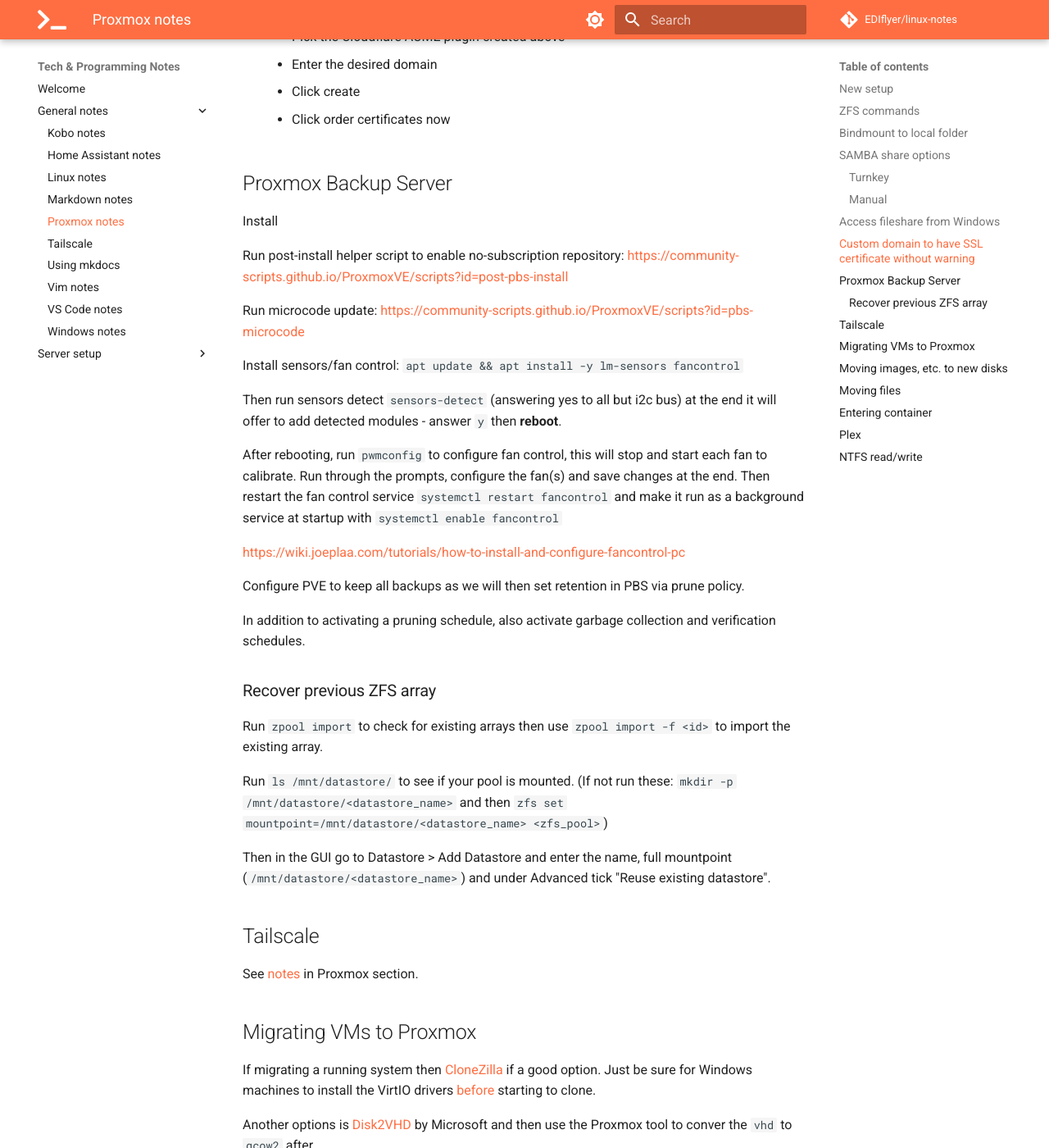
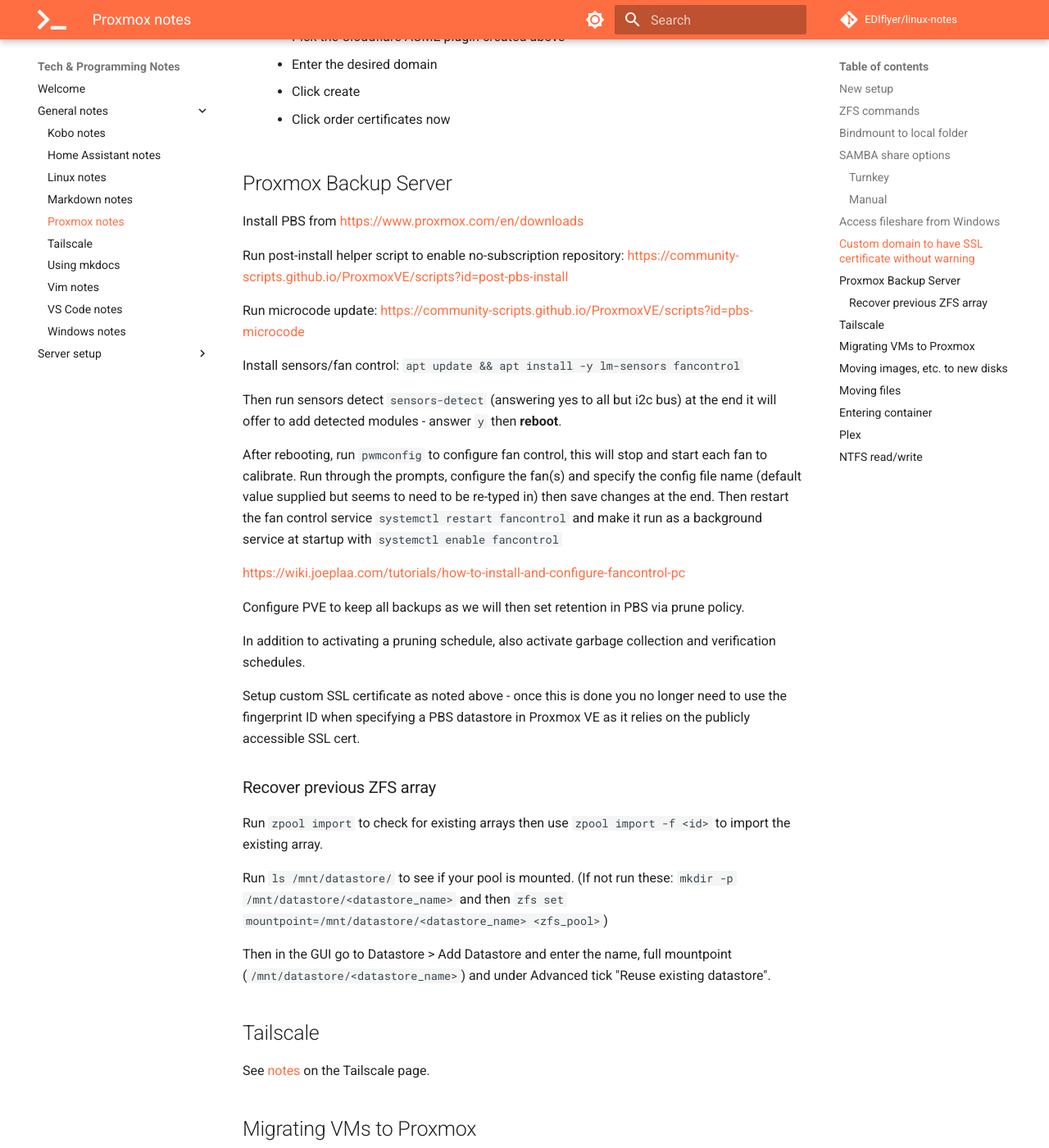
Before and after one commit to EDIflyer/linux-notes, an MkDocs documentation site: the page built from docs/general-notes/proxmox_notes.md, in a window 1280 px wide and 1400 px high, scrolled down 3041 px. Shown: the whole window at 82% size. Built offline with MkDocs 1.6.1 and Material for MkDocs 9.7.7, drawn with Linux system fonts in a browser that asks for light colours; comment, search, counter and statistics services are not loaded; some of the changed text lies outside the part shown.

Commit message:
docs: update PBS notes

```diff
--- a/docs/general-notes/proxmox_notes.md
+++ b/docs/general-notes/proxmox_notes.md
@@ -12,7 +12,6 @@
 ## ZFS commands
 `zpool list` to see ZFS pool information
 `zfs list` to see ZFS mount information
-
 
 ## Bindmount to local folder
 Change ownership - 100000 + LXC UID https://www.itsembedded.com/sysadmin/proxmox_bind_unprivileged_lxc/
@@ -60,7 +59,7 @@ Connecting from Windows with a drive letter:
 
 ## Custom domain to have SSL certificate without warning
 
-🚧 Check if anything to add from the helpful guide at https://www.jdbnet.co.uk/ssl-certificates-for-proxmox-backup-server-through-cloudflare/ 🚧
+_Based on the helpful guide at https://www.jdbnet.co.uk/ssl-certificates-for-proxmox-backup-server-through-cloudflare/_
 
 1. Purchase domain
 1. Setup Cloudflare as DNS servers & wait for them to propagate
@@ -81,7 +80,7 @@ Connecting from Windows with a drive letter:
     - Click order certificates now
 
 ## Proxmox Backup Server
-Install
+Install PBS from https://www.proxmox.com/en/downloads
 
 Run post-install helper script to enable no-subscription repository: https://community-scripts.github.io/ProxmoxVE/scripts?id=post-pbs-install
 
@@ -91,13 +90,15 @@ Install sensors/fan control: `apt update && apt install -y lm-sensors fancontrol
 
 Then run sensors detect `sensors-detect` (answering yes to all but i2c bus) at the end it will offer to add detected modules - answer `y` then **reboot**.
 
-After rebooting, run `pwmconfig` to configure fan control, this will stop and start each fan to calibrate.  Run through the prompts, configure the fan(s) and save changes at the end.  Then restart the fan control service `systemctl restart fancontrol` and make it run as a background service at startup with `systemctl enable fancontrol`
+After rebooting, run `pwmconfig` to configure fan control, this will stop and start each fan to calibrate.  Run through the prompts, configure the fan(s) and specify the config file name (default value supplied but seems to need to be re-typed in) then save changes at the end.  Then restart the fan control service `systemctl restart fancontrol` and make it run as a background service at startup with `systemctl enable fancontrol`
 
 https://wiki.joeplaa.com/tutorials/how-to-install-and-configure-fancontrol-pc
 
 Configure PVE to keep all backups as we will then set retention in PBS via prune policy.
 
 In addition to activating a pruning schedule, also activate garbage collection and verification schedules.
+
+Setup custom SSL certificate as noted above - once this is done you no longer need to use the fingerprint ID when specifying a PBS datastore in Proxmox VE as it relies on the publicly accessible SSL cert.
 
 ### Recover previous ZFS array
 Run `zpool import` to check for existing arrays then use `zpool import -f <id>` to import the existing array.
@@ -107,7 +108,7 @@ Run `ls /mnt/datastore/` to see if your pool is mounted. (If not run these: `mkd
 Then in the GUI go to Datastore > Add Datastore and enter the name, full mountpoint (`/mnt/datastore/<datastore_name>`) and under Advanced tick "Reuse existing datastore".
 
 ## Tailscale
-See [notes](tailscale.md#setting-up-in-proxmox-within-a-linux-lxc) in Proxmox section.
+See [notes](tailscale.md#setting-up-in-proxmox-within-a-linux-lxc) on the Tailscale page.
 
 ## Migrating VMs to Proxmox
 If migrating a running system then [CloneZilla](https://www.clonezilla.org) if a good option. Just be sure for Windows machines to install the VirtIO drivers [before](https://www.reddit.com/r/Proxmox/comments/tvy1vf/comment/i3di51v/?utm_source=share&utm_medium=web3x&utm_name=web3xcss&utm_term=1&utm_content=share_button) starting to clone.
```
